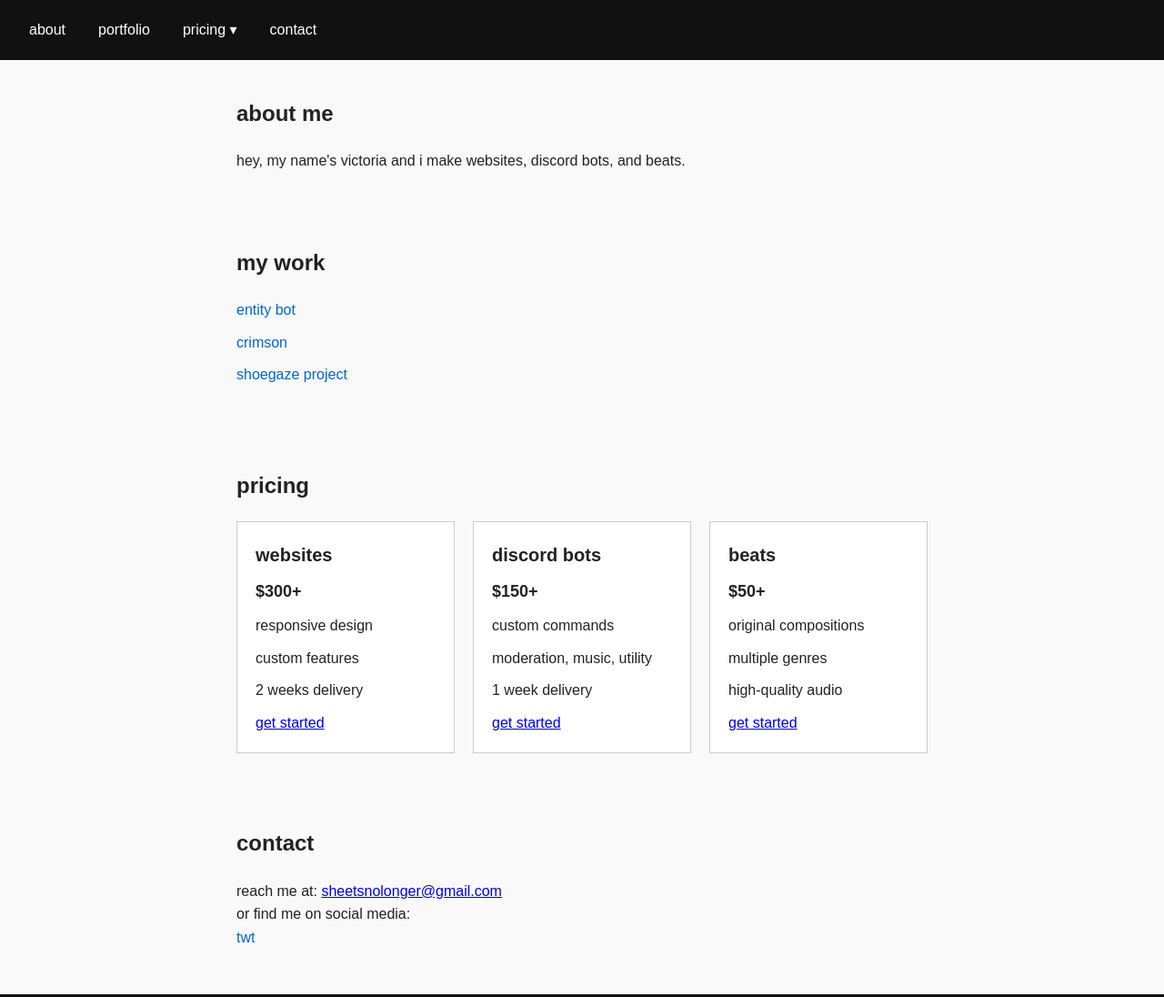
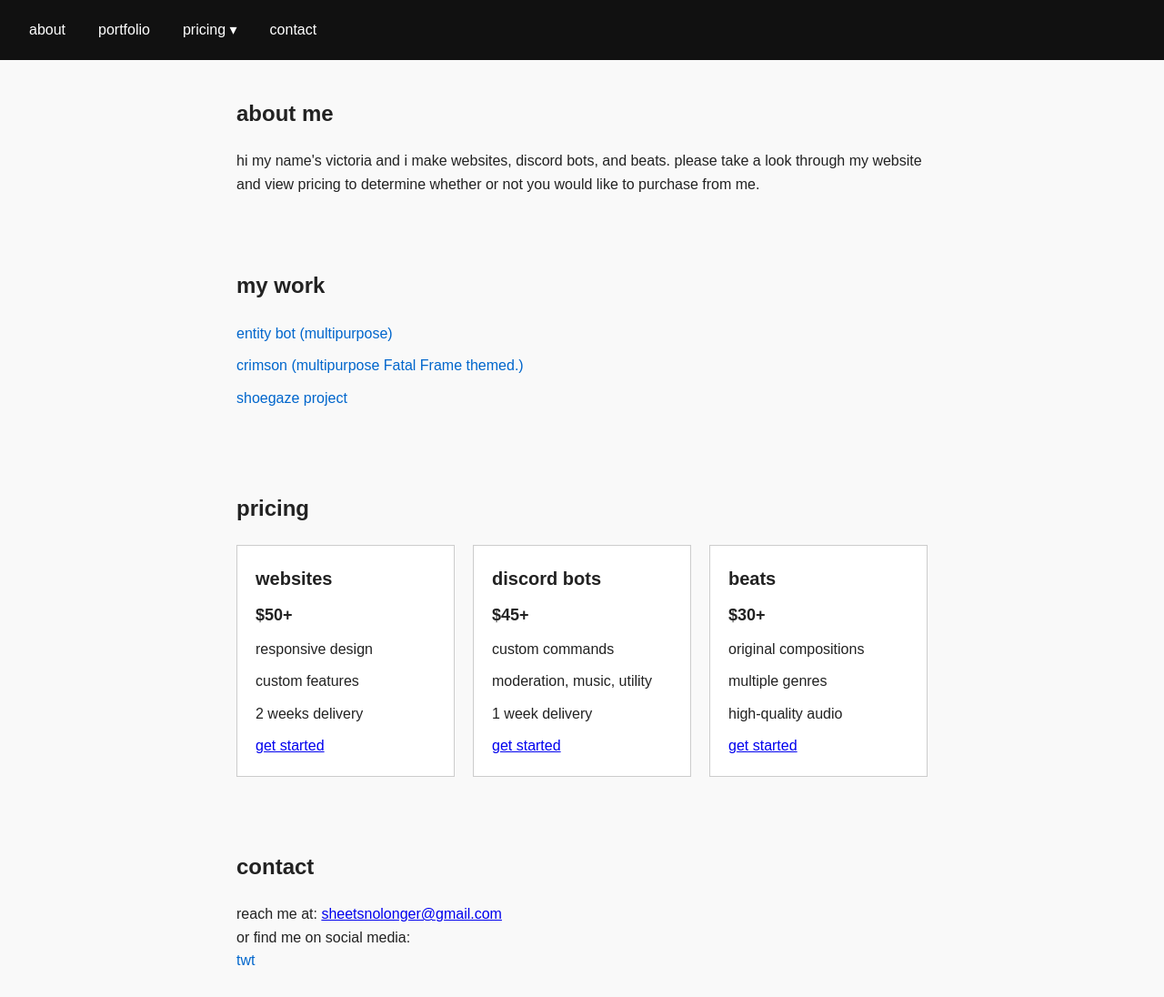
Before and after one commit to sheetsnolonger/crimsonbot.github.io, a plain HTML site: page index.html in a window 1280 px wide. Shown: the top 1096 px of the page at 91% size. Drawn offline with Linux system fonts and the light colour scheme.

Commit message:
Update index.html

```diff
--- a/index.html
+++ b/index.html
@@ -155,14 +155,14 @@
 
   <section id="about">
     <h2>about me</h2>
-    <p>hey, my name's victoria and i make websites, discord bots, and beats.</p>
+    <p>hi my name's victoria and i make websites, discord bots, and beats. please take a look through my website and view pricing to determine whether or not you would like to purchase from me.</p>
   </section>
 
   <section id="portfolio">
     <h2>my work</h2>
     <ul>
-      <li><a href="https://discord.com/oauth2/authorize?client_id=1394058911388143647" target="_blank">entity bot</a></li>
-      <li><a href="https://discord.com/oauth2/authorize?client_id=1393961402242433104" target="_blank">crimson</a></li>
+      <li><a href="https://discord.com/oauth2/authorize?client_id=1394058911388143647" target="_blank">entity bot (multipurpose)</a></li>
+      <li><a href="https://discord.com/oauth2/authorize?client_id=1393961402242433104" target="_blank">crimson (multipurpose Fatal Frame themed.)</a></li>
       <li><a href="https://open.spotify.com/artist/4IfSd4bm03gUiLY7ckdAPA?si=XK0nJ_VUT2CPq8CLnTQ4Jw" target="_blank">shoegaze project</a></li>
     </ul>
   </section>
@@ -173,7 +173,7 @@
 
       <div id="pricing-website" class="card">
         <h3>websites</h3>
-        <p><strong>$300+</strong></p>
+        <p><strong>$50+</strong></p>
         <ul>
           <li>responsive design</li>
           <li>custom features</li>
@@ -184,7 +184,7 @@
 
       <div id="pricing-bots" class="card">
         <h3>discord bots</h3>
-        <p><strong>$150+</strong></p>
+        <p><strong>$45+</strong></p>
         <ul>
           <li>custom commands</li>
           <li>moderation, music, utility</li>
@@ -195,7 +195,7 @@
 
       <div id="pricing-beats" class="card">
         <h3>beats</h3>
-        <p><strong>$50+</strong></p>
+        <p><strong>$30+</strong></p>
         <ul>
           <li>original compositions</li>
           <li>multiple genres</li>
```
